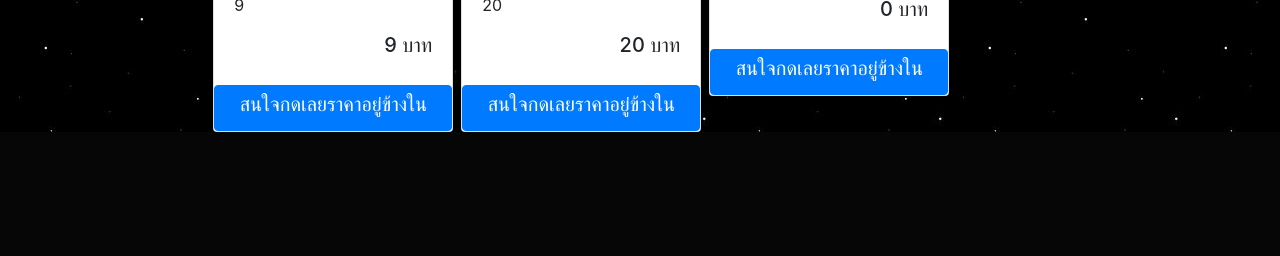
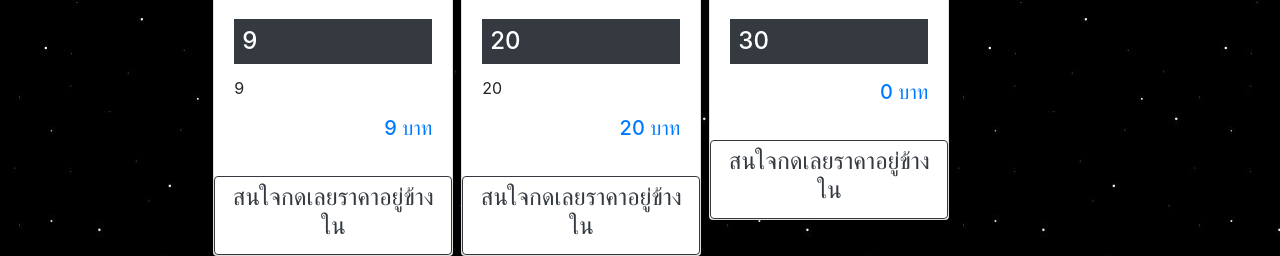
Before and after one commit to ThanapunThongjurai/DB_PROJECT, a PHP site: page / in a window 1280 px wide. Shown: the part 950-1206 px from the top of the page. Before the commit the page ends 1082 px from the top, so only its background shows below. Run offline with PHP 8.4, Linux system fonts and the light colour scheme; data comes from the database, SQL or seed files in the repository.

Commit message:
detail & index

```diff
--- a/index.php
+++ b/index.php
@@ -76,13 +76,16 @@ require_once('connect.php');
                   <!--img src="images/gallery/<?php echo $result; ?>.jpg"-->
                   <img style="width: 350px; height: 300px;" src="image/item/<?php echo $result["imagelocation"] ?>" class="card-img-top img-thumbnail" alt="Card image cap">
                   <div class="card-body">
-                    <h5 class="card-title"><?php echo $result["item_name"] ?></h5>
+                    <h4 class="card-title"><span class="d-block p-2 bg-dark text-white"><?php echo $result["item_name"] ?></span></h4>
                     <p class="text-left"><?php echo $result["item_preview"]; ?></p>
-                    <h5 class="text-right"><?php echo $result["item_price"]." บาท"; ?></h5>
+                    <h5 class="text-right">
+
+                    <p class="text-primary"><?php echo $result["item_price"]." บาท"; ?></p>
+
+
+                    </h5>
                   </div>
-                  <a class="btn btn-primary" href="item_detail.php?id_item=<?php echo $result['id_item']; ?>" role="button">
-                    <h5>สนใจกดเลยราคาอยู่ข้างใน</h5>
-                  </a>
+                  <center><a href="item_detail.php?id_item=<?php echo $result['id_item']; ?>""><button type="button" class="btn btn-outline-dark"><h4>สนใจกดเลยราคาอยู่ข้างใน</h4></button></a></center>
                 </div>
               </div>
             </div><?php
```
Also changed, not shown: item_detail.php (+27 -4 lines).
